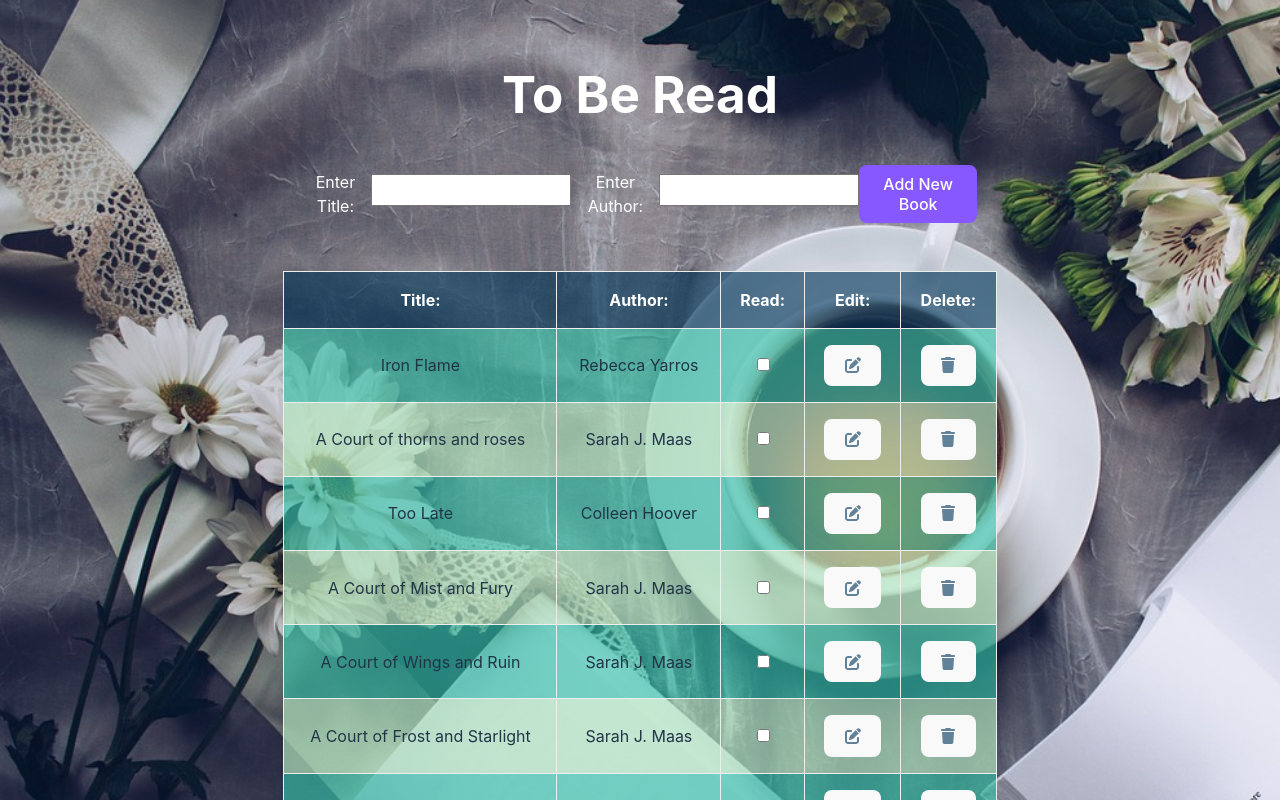
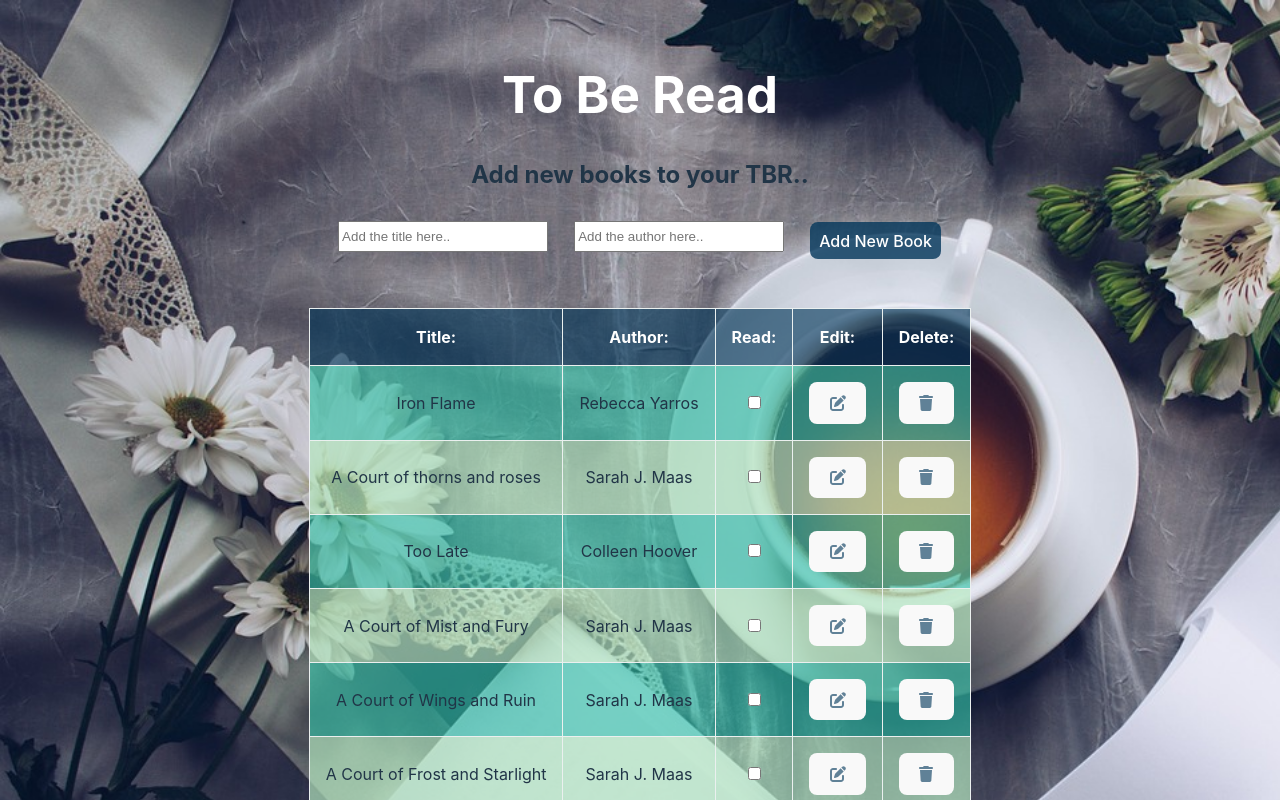
Before and after one commit to Chewbeccaz/the-todos-Chewbeccaz, a React (Vite) app: page / in a window 1280 px wide. Shown: the top 800 px of the page. Built offline with nearby package versions, Linux system fonts and the light colour scheme.

Commit message:
fixed input bug

```diff
--- a/src/AddBook.css
+++ b/src/AddBook.css
@@ -23,7 +23,7 @@
 .input-wrapper button {
   /* width: 20%;
   height: 2rem; */
-  background: #8758ff;
+  background: #003559c9;
   color: #fff;
   border: none;
   padding: 0.55rem;
--- a/src/components/AddBook.tsx
+++ b/src/components/AddBook.tsx
@@ -12,6 +12,8 @@ export const AddBook = (props: IAddBookProps) => {
   const handleClick = () => {
     props.addBook(newBookTitle, newBookAuthor);
     console.log(newBookTitle, newBookAuthor);
+    setNewBookTitle("");
+    setNewBookAuthor("");
   };
 
   //   const handleChange = (event: ChangeEvent<HTMLInputElement>) => {
@@ -30,13 +32,18 @@ export const AddBook = (props: IAddBookProps) => {
   return (
     <>
       <div className="input-wrapper">
-        <label>Enter Title:</label>
-        <input type="text" onChange={handleTitleChange} value={newBookTitle} />
-        <label>Enter Author:</label>
+        <input
+          type="text"
+          onChange={handleTitleChange}
+          value={newBookTitle}
+          placeholder="Add the title here.."
+        />
+
         <input
           type="text"
           onChange={handleAuthorChange}
           value={newBookAuthor}
+          placeholder="Add the author here.."
         />
         <button onClick={handleClick}>Add New Book</button>
       </div>
--- a/src/components/BookApp.tsx
+++ b/src/components/BookApp.tsx
@@ -61,6 +61,7 @@ export const BookApp = () => {
   return (
     <>
       <h1>To Be Read</h1>
+      <h2>Add new books to your TBR.. </h2>
       <AddBook addBook={handleAddBook} />
       <ShowBooks
         bookList={books}
```
